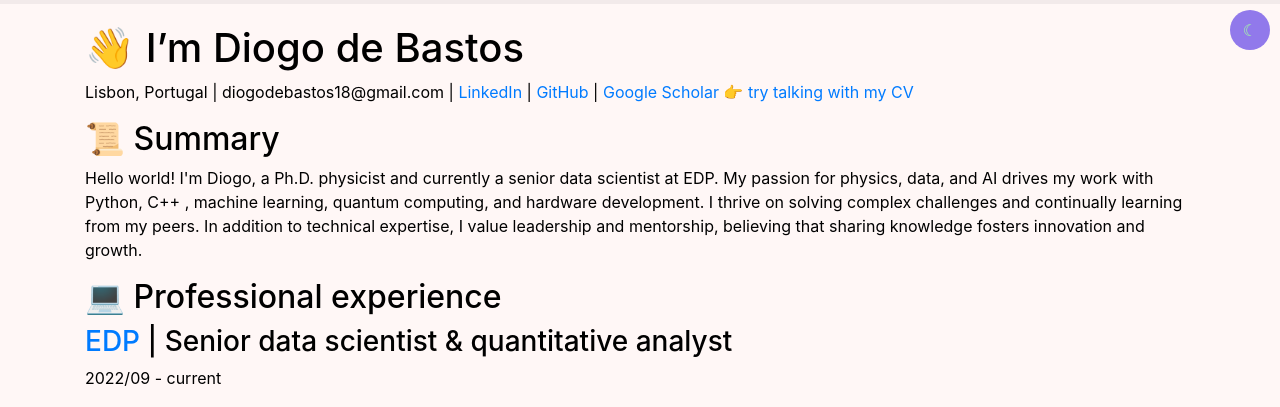
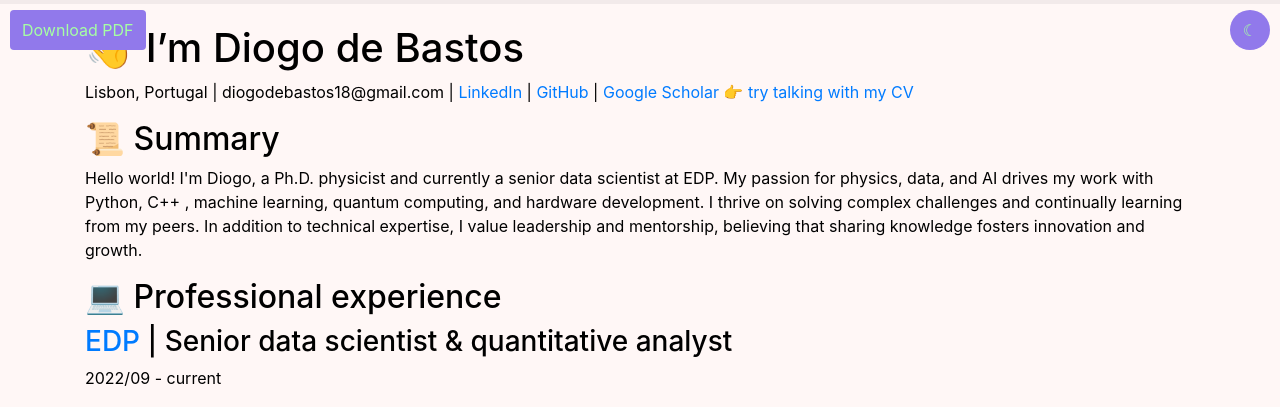
Before and after one commit to diogodebastos/cavai, a Django app: page /cv/ in a window 1280 px wide. Shown: the top 407 px of the page. Run offline with Django 4.2, Linux system fonts and the light colour scheme; some libraries are stand-ins or nearby versions.

Commit message:
download cv button

```diff
--- a/cavai/templates/cv.html
+++ b/cavai/templates/cv.html
@@ -34,6 +34,23 @@
         cursor: pointer;
         border: none;
         outline: none !important;
+    }
+
+    /* ---------- download button ---------- */
+    .download-pdf-button {
+        position: absolute;
+        top: 10px;
+        left: 10px;
+        padding: 8px 12px;
+        background-color: #9179eb;
+        color: #A6FFA3;
+        border: none;
+        border-radius: 4px;
+        outline: none !important;
+    }
+    .download-pdf-button:hover {
+        background-color: #6c38fa;
+        cursor: pointer;
     }
 
     /* ---------- scroll‑progress bar ---------- */
@@ -73,11 +90,17 @@
     &#9790;
 </button>
 
+<!-- download pdf -->
+<button class="btn btn-secondary download-pdf-button" id="download-pdf">
+    Download PDF
+</button>
+
 <!-- main CV content -->
 <div class="container mt-4" id="cv-content">
     {{ cv_html|safe }}
 </div>
 
+<script src="https://cdnjs.cloudflare.com/ajax/libs/html2pdf.js/0.10.1/html2pdf.bundle.min.js"></script>
 <script>
     /* ---------- theme toggle ---------- */
     document.getElementById('theme-toggle').addEventListener('click', function () {
@@ -101,6 +124,19 @@
         const progress = scrollHeight ? (scrollTop / scrollHeight) * 100 : 0;
         progressBar.style.width = progress + '%';
     });
+
+    /* ---------- download cv as pdf ---------- */
+    document.getElementById('download-pdf').addEventListener('click', () => {
+        const element = document.getElementById('cv-content');
+        const opt = {
+            margin:       0.5,
+            filename:     'cv.pdf',
+            image:        { type: 'jpeg', quality: 0.98 },
+            html2canvas:  { scale: 2 },
+            jsPDF:        { unit: 'in', format: 'a4', orientation: 'portrait' }
+        };
+        html2pdf().set(opt).from(element).save();
+    });
 </script>
 
 {% endblock %}
```
